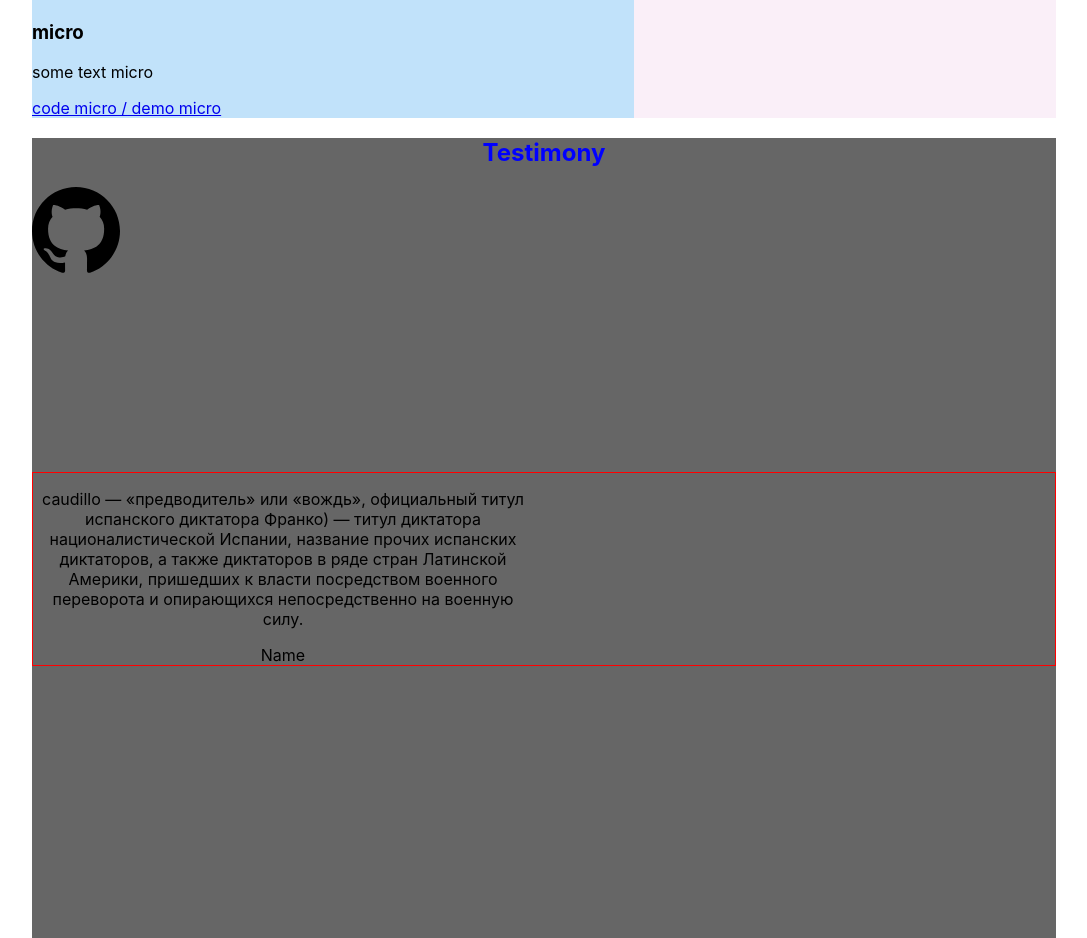
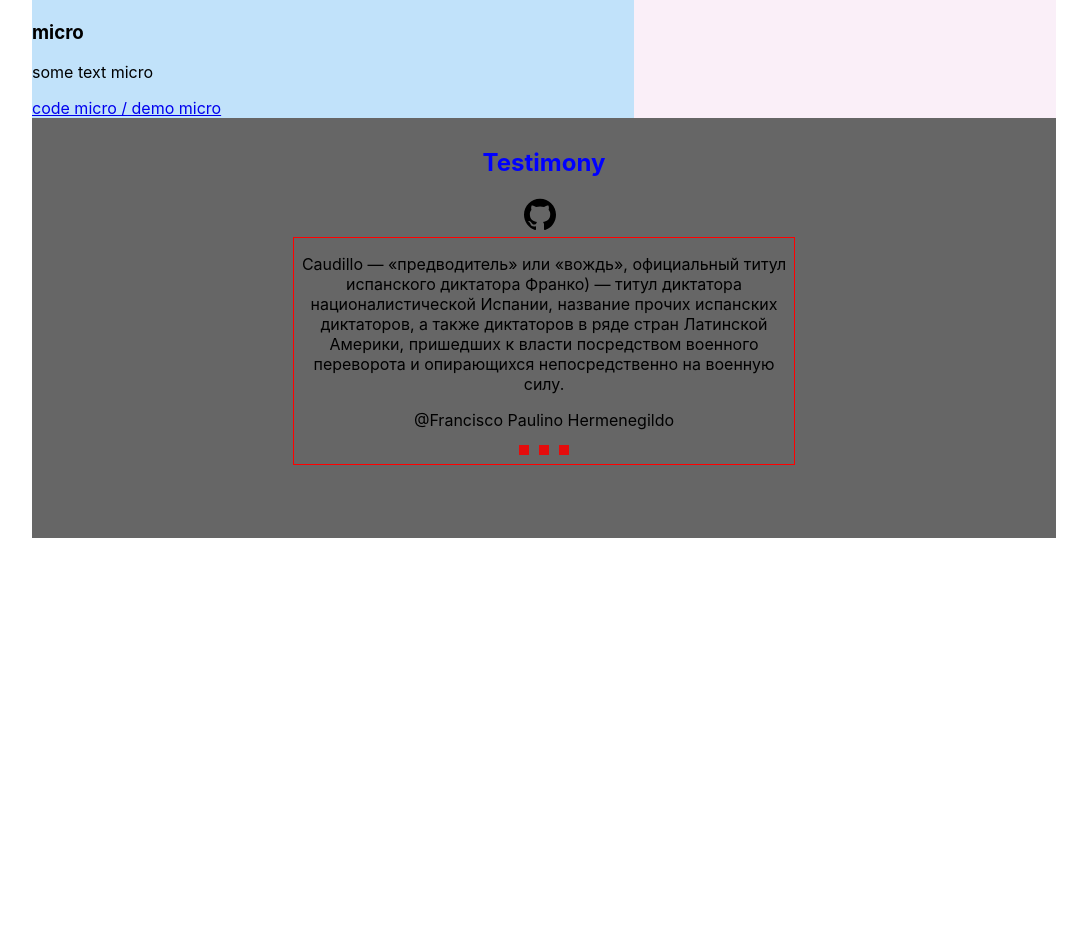
Before and after one commit to tabolo1000/portfolio, a React app: page / in a window 1280 px wide. Shown: the part 4182-5120 px from the top of the page, without its empty margins (96-1183 px from the left). After the commit the page ends 4720 px from the top, so only its background shows below. Built offline with nearby package versions, Linux system fonts and the light colour scheme.

Commit message:
create testimony

```diff
--- a/src/components/FlexWrapper.tsx
+++ b/src/components/FlexWrapper.tsx
@@ -1,6 +1,6 @@
 import styled from "styled-components";
 
-type DirectionType = "row-reverse" | "colomn" | "colomn-reverse";
+type DirectionType = "row-reverse" | "column" | "colomn-reverse";
 type JustifyType = "center" | "flex-end" | "space-between" | "space-around" | "space-evenly";
 type WrapType = "wrap" | "wrap-reverse";
 type AlignType = "center" | "start" | "end";
--- a/src/components/slider/Slider.tsx
+++ b/src/components/slider/Slider.tsx
@@ -1,24 +1,47 @@
 import styled from "styled-components";
+import { FlexWrapper } from "../FlexWrapper";
 
 export const Slider = () => {
   return (
-    <MaindSlider>
-      <Slide>
-        <Text> caudillo — «предводитель» или «вождь», официальный титул испанского диктатора Франко) — титул диктатора националистической Испании, название прочих испанских диктаторов, а также диктаторов в ряде стран Латинской Америки, пришедших к власти посредством военного переворота и опирающихся
-            непосредственно на военную силу. </Text>
-        <Name> Name</Name>
-      </Slide>
+    <MaindSlider direction="column" align="center" gap = "10px">
+      <FlexWrapper>
+        <Slide>
+          <Text>
+            {" "}
+            Caudillo — «предводитель» или «вождь», официальный титул испанского
+            диктатора Франко) — титул диктатора националистической Испании,
+            название прочих испанских диктаторов, а также диктаторов в ряде
+            стран Латинской Америки, пришедших к власти посредством военного
+            переворота и опирающихся непосредственно на военную силу.
+          </Text>
+          <Name>@Francisco Paulino Hermenegildo</Name>
+        </Slide>
+      </FlexWrapper>
+      <Pagination>
+        <span></span>
+        <span></span>
+        <span></span>
+      </Pagination>
     </MaindSlider>
   );
 };
 
-const MaindSlider = styled.div`
+const MaindSlider = styled(FlexWrapper)`
   border: 1px solid red;
+  max-width: 500px;
 `;
 
 const Slide = styled.div`
-    max-width: 500px;
-    text-align: center
+  text-align: center;
 `;
 const Text = styled.p``;
 const Name = styled.span``;
+const Pagination = styled.div`
+  span {
+    display: inline-block;
+    width: 10px;
+    height: 10px;
+    margin: 5px;
+    background-color: #e40c0c;
+  }
+`;
--- a/src/layout/section/testimony/Testimony.tsx
+++ b/src/layout/section/testimony/Testimony.tsx
@@ -2,19 +2,25 @@ import styled from "styled-components";
 import { Icon } from "../../../components/icon/Icon";
 import { SectionTitle } from "../../../components/SectionTitle";
 import { Slider } from "../../../components/slider/Slider";
-
+import { FlexWrapper } from "../../../components/FlexWrapper";
 
 export const Testimony = () => {
   return (
     <MaindTestimony>
       <SectionTitle>Testimony</SectionTitle>
-      <Icon iconId="github" />
-      <Slider />
+      <FlexWrapper direction="column" align="center">
+        <Icon iconId="github" width={40} height={40} viewBox="0 0 110 100" />
+        <Slider />
+      </FlexWrapper>
     </MaindTestimony>
   );
 };
 
 const MaindTestimony = styled.section`
-  min-height: 100vh;
+
   background-color: #666;
+
+
+  padding: 10px;
+  min-height: 400px;
 `;
```
